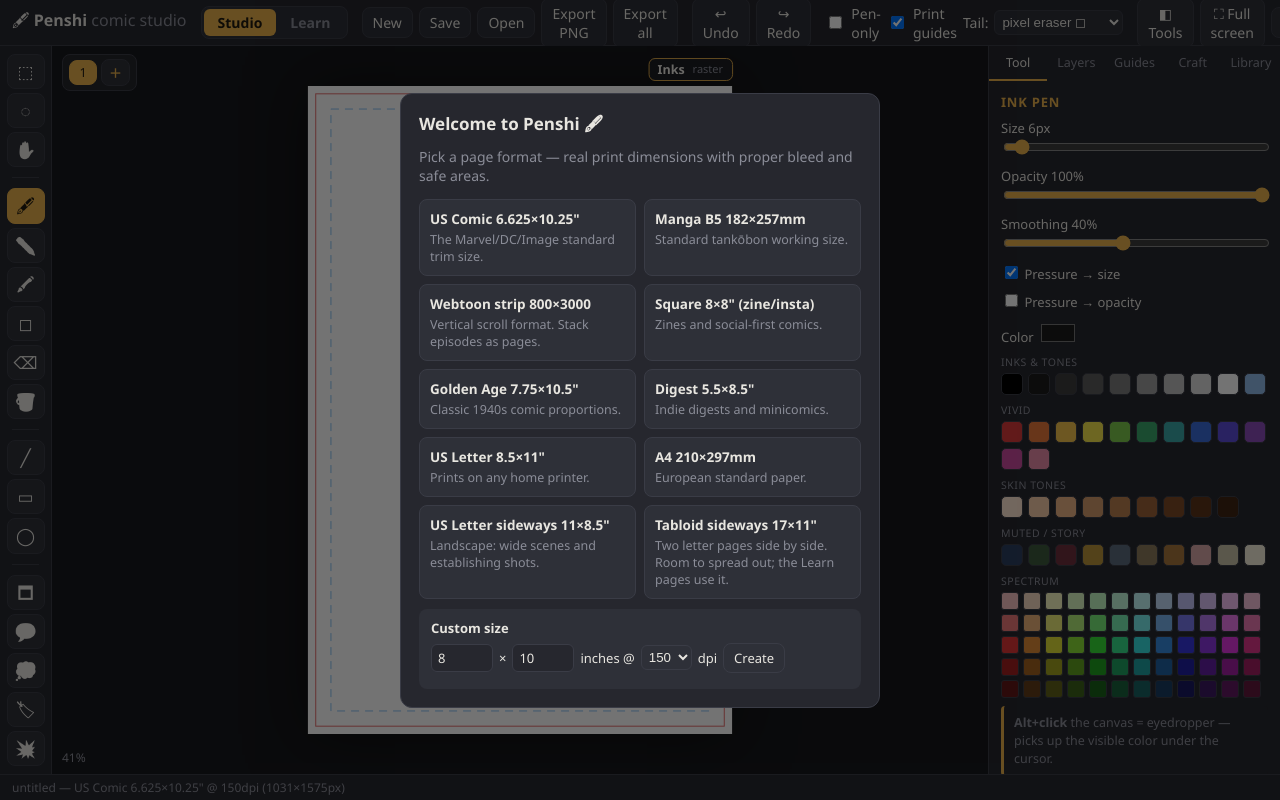
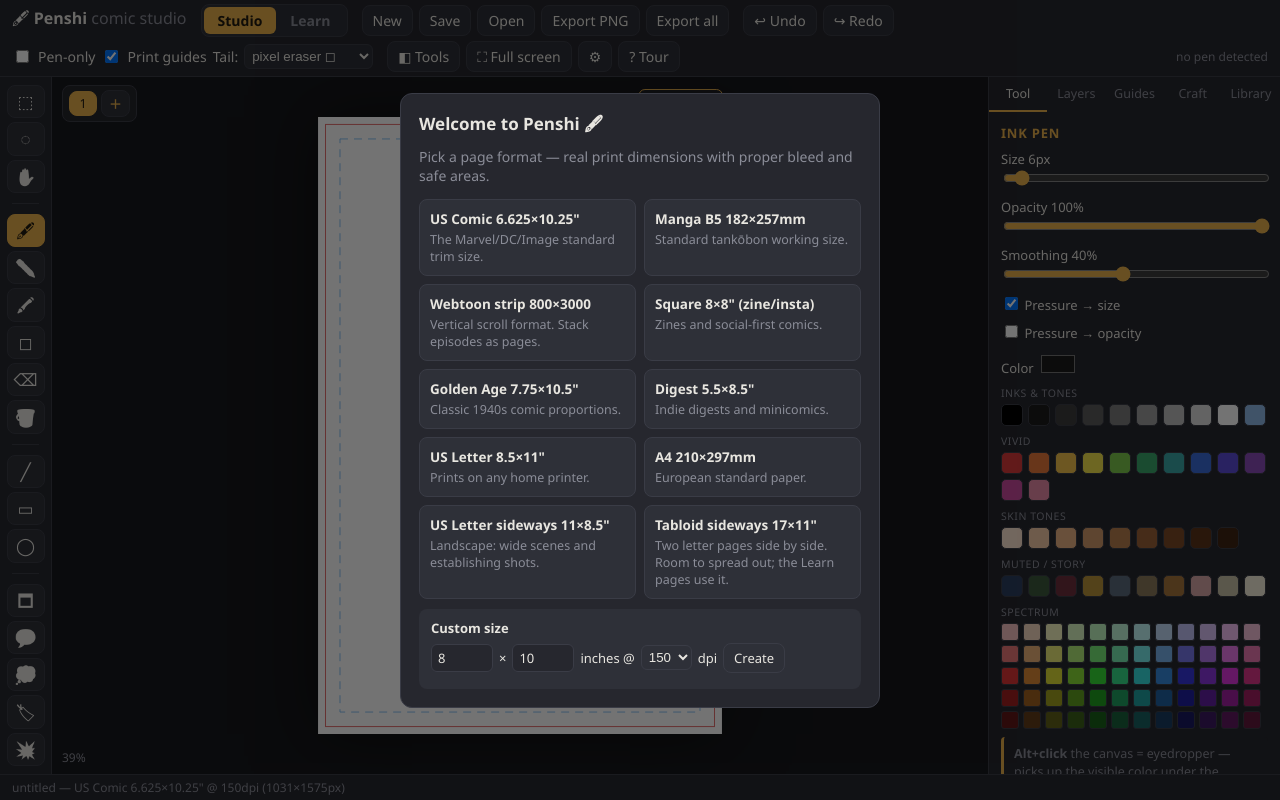
Before and after one commit to Analytix1/penshi-comic-studio, a plain HTML site: page app/index.html in a window 1280 px wide. Drawn offline with Linux system fonts and the light colour scheme; no server answers.

Commit message:
Top bar wraps to a second row on narrow windows
The page is now a flex column, so the workspace takes the remaining
height whatever the top bar's height is.

Co-Authored-By: Claude Fable 5.2 <noreply@anthropic.com>

```diff
--- a/app/css/styles.css
+++ b/app/css/styles.css
@@ -44,17 +44,20 @@ hr { border: none; border-top: 1px solid var(--edge); margin: 6px 4px; width: 70
 
 /* ===== layout ===== */
 #topbar {
-  display: flex; align-items: center; gap: 14px;
-  height: 46px; padding: 0 12px;
+  display: flex; align-items: center; gap: 4px 14px; flex-wrap: wrap; flex: none;
+  min-height: 46px; padding: 4px 12px;
   background: var(--bg2); border-bottom: 1px solid var(--edge);
 }
 .brand { font-size: 16px; white-space: nowrap; }
 .tb-group { display: flex; gap: 6px; align-items: center; }
 #pen-status { font-size: 12px; font-variant-numeric: tabular-nums; }
 
-#workspace {
-  display: flex; height: calc(100% - 46px - 26px);
-}
+/* the page is a column: the top bar may wrap to a second row on a narrow
+   window, and the workspace takes whatever height is left */
+body { display: flex; flex-direction: column; }
+#topbar button, #topbar .chk, .brand { white-space: nowrap; }
+#workspace { display: flex; flex: 1; min-height: 0; }
+#statusbar { flex: none; }
 
 #toolrail {
   width: 52px; padding: 8px 6px; overflow-y: auto;
@@ -446,7 +449,6 @@ button.primary { background: var(--accent); color: #201a10; border-color: var(--
 #btn-fullscreen.on { background: var(--accent); border-color: var(--accent); color: #201a10; }
 .fs-handle, #fs-bar { display: none; }
 body.fs #topbar, body.fs #statusbar { display: none; }
-body.fs #workspace { height: 100%; }
 body.fs #toolrail, body.fs #sidebar, body.fs #fs-bar {
   position: fixed; z-index: 60; border: 1px solid var(--edge); border-radius: 10px;
   background: var(--bg2); box-shadow: 0 8px 28px rgba(0, 0, 0, .5);
```
